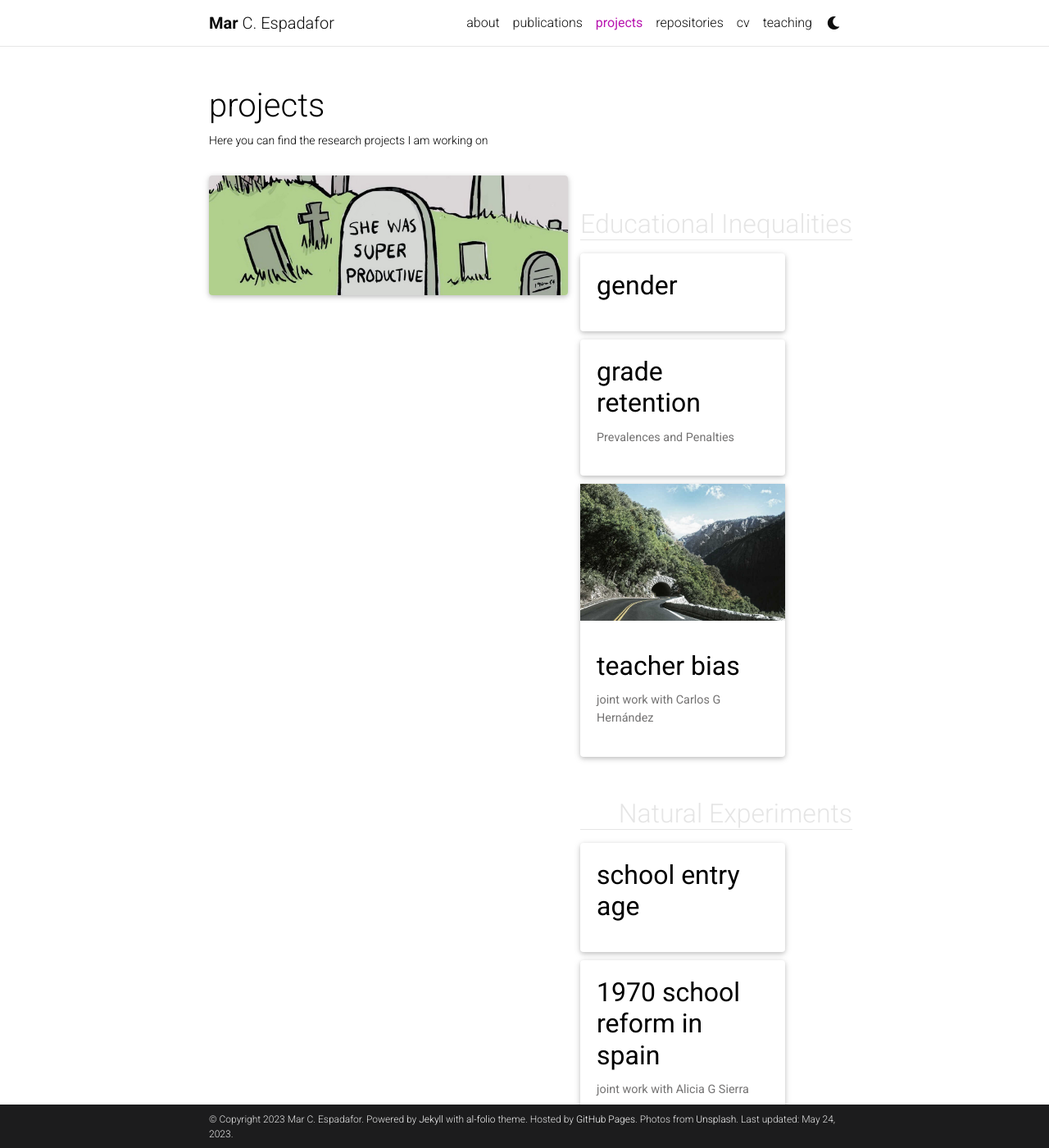
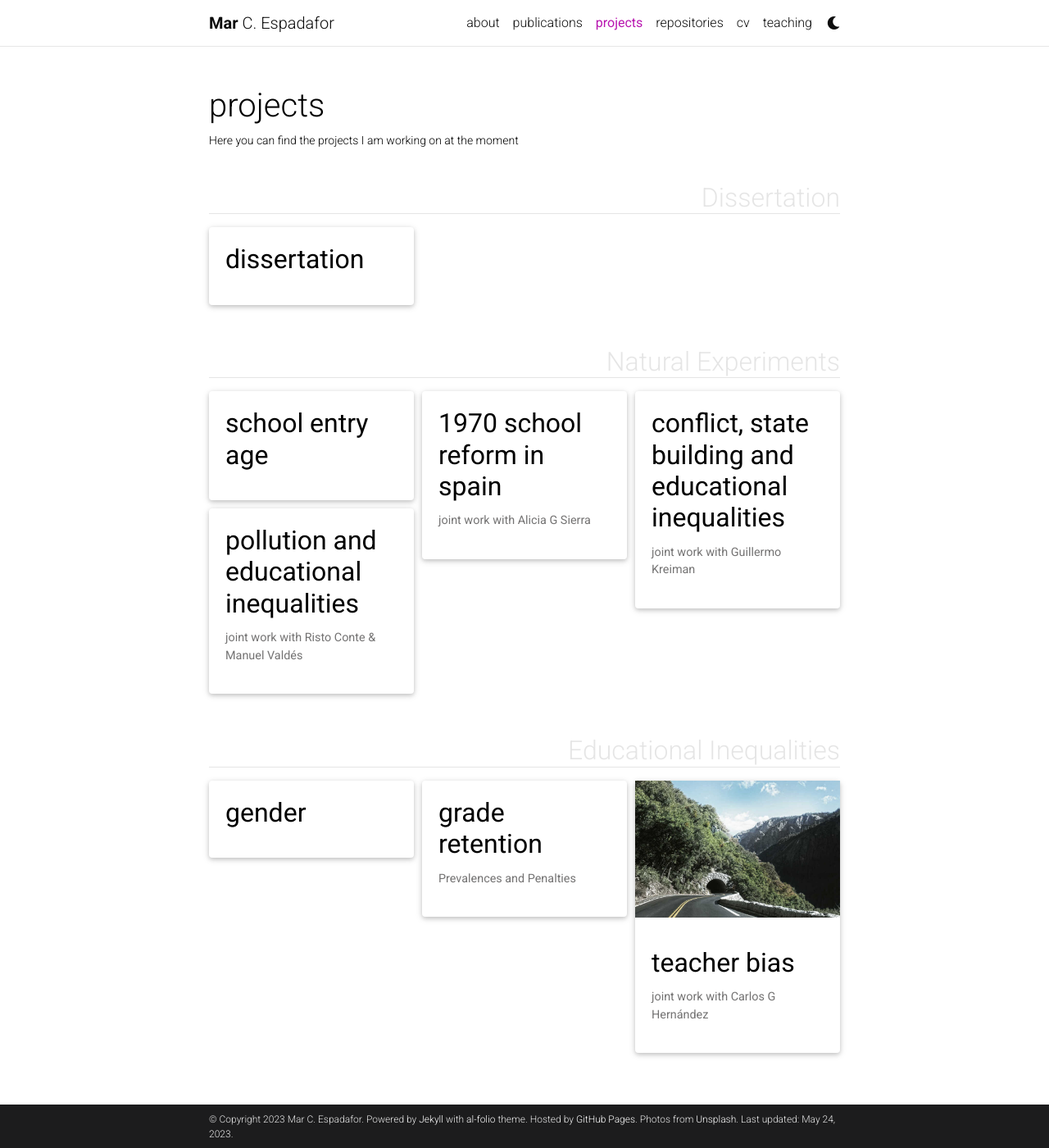
Before and after one commit to marespadafor/marespadafor.github.io, a Jekyll site: the page built from _pages/projects.md, in a window 1280 px wide and 1400 px high. Shown: the whole window at 82% size. Built offline with Jekyll 4.4.1, drawn with Linux system fonts in a browser that asks for light colours; full-size pictures stand in for the smaller copies a plugin makes; comment, search, counter and statistics services are not loaded; a style sheet for code colours, icons or effects is not loaded; some of the changed text lies outside the part shown.

Commit message:
new changes project md copy paste original

```diff
--- a/_pages/projects.md
+++ b/_pages/projects.md
@@ -2,17 +2,12 @@
 layout: page
 title: projects
 permalink: /projects/
-description: Here you can find the research projects I am working on
+description: Here you can find the projects I am working on at the moment
 nav: true
 nav_order: 2
-display_categories: [Educational Inequalities, Natural Experiments, Dissertation]
+display_categories: [Dissertation, Natural Experiments, Educational Inequalities]
 horizontal: false
 ---
-
-<div class="row">
-    <div class="col-sm mt-3 mt-md-0">
-        {% include figure.html path="assets/img/productive.jpeg" title="" class="img-fluid rounded z-depth-1" %}
-    </div>
 
 <!-- pages/projects.md -->
 <div class="projects">
```
